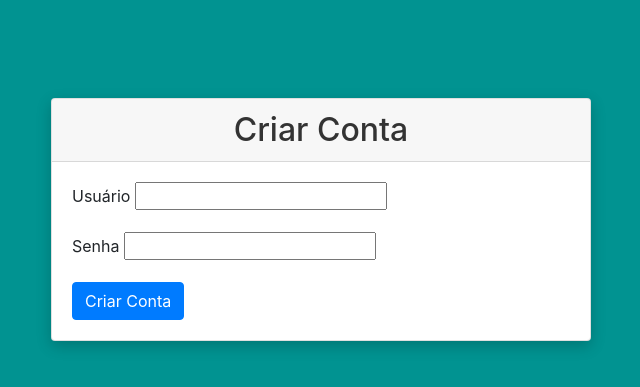
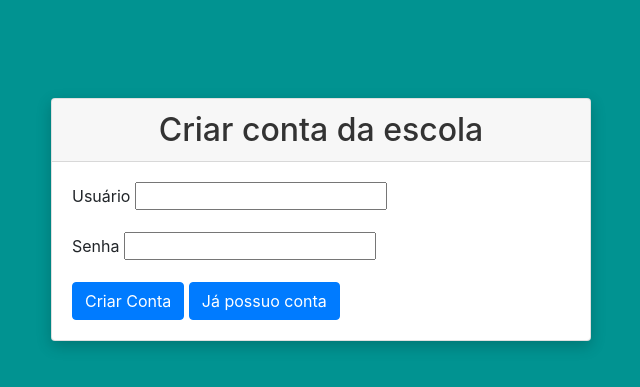
Before and after one commit to willsantos96/projeto-faculdade, a Django app: page /criar_contaescola/ in a window 1280 px wide. Shown: the top 387 px of the page, without its empty margins (319-959 px from the left). Run offline with Django 4.2, Linux system fonts and the light colour scheme; some libraries are stand-ins or nearby versions.

Commit message:
form escola

```diff
--- a/app/templates/form_escola.html
+++ b/app/templates/form_escola.html
@@ -24,7 +24,7 @@
           <div class="col-md-6">
             <div class="card mt-5">
               <div class="card-header">
-                <h2 class="text-center m-0 dark-heading">Criar Conta</h2>
+                <h2 class="text-center m-0 dark-heading">Criar conta da escola</h2>
               </div>
               <div class="card-body">
                 <form method="post">
@@ -40,6 +40,9 @@
                   </div>
                   <div class="d-grid">
                     <button type="submit" class="btn btn-primary">Criar Conta</button>
+                    <a href="">
+                      <button class="btn btn-primary">Já possuo conta</button>
+                    </a>
                   </div>
                 </form>
               </div>
--- a/app/templates/home.html
+++ b/app/templates/home.html
@@ -23,7 +23,7 @@
 
                 <ul class="nav-items">
                     <li class="nav-item">
-                        <a href="#">Escola</a>
+                        <a href="{% url 'criar_contaescola' %}">Escola</a>
                     </li>
                     <li class="nav-item">
                         <a href="#">Aluno</a>
```
